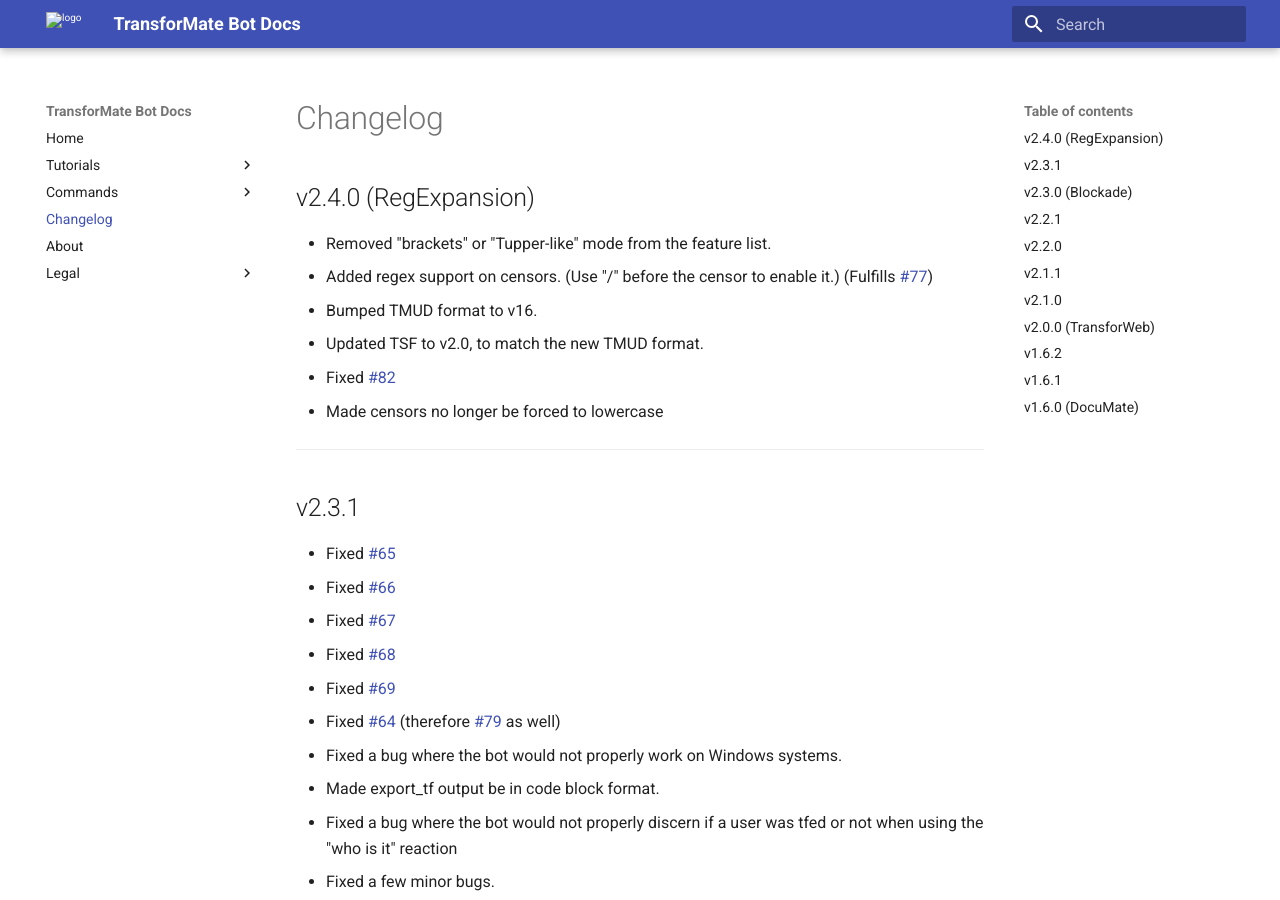
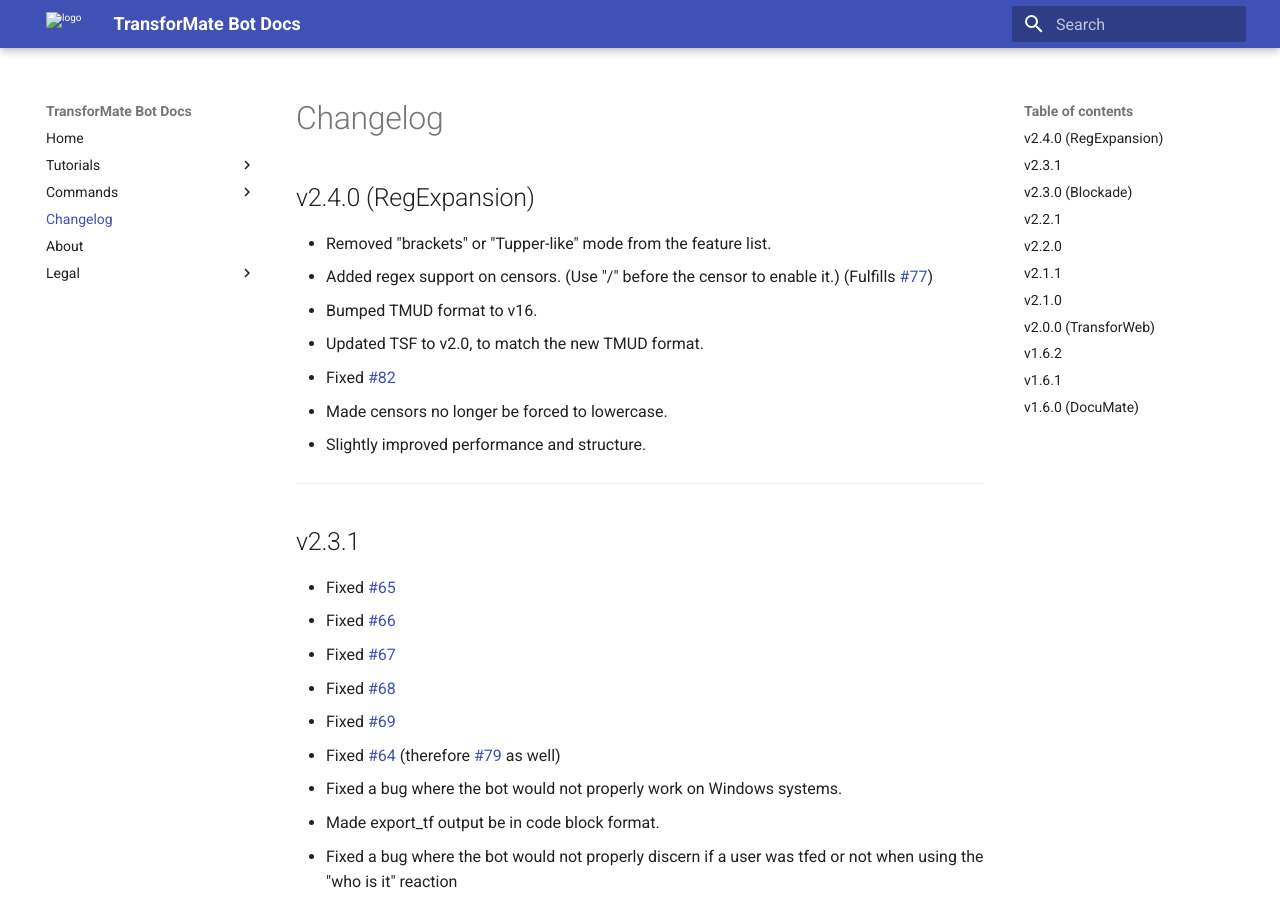
Before and after one commit to dorythecat/TransforMate, an MkDocs documentation site: the page built from docs/changelog.md, in a window 1280 px wide and 900 px high. Built offline with MkDocs 1.6.1 and Material for MkDocs 9.7.7, drawn with Linux system fonts in a browser that asks for light colours.

Commit message:
Slightly improved utils.py

```diff
--- a/docs/changelog.md
+++ b/docs/changelog.md
@@ -5,7 +5,8 @@
 - Bumped TMUD format to v16.
 - Updated TSF to v2.0, to match the new TMUD format.
 - Fixed [#82](https://github.com/dorythecat/TransforMate/issues/82)
-- Made censors no longer be forced to lowercase
+- Made censors no longer be forced to lowercase.
+- Slightly improved performance and structure.
 
 ---
 
```
Also changed, not shown: 1 other file.
